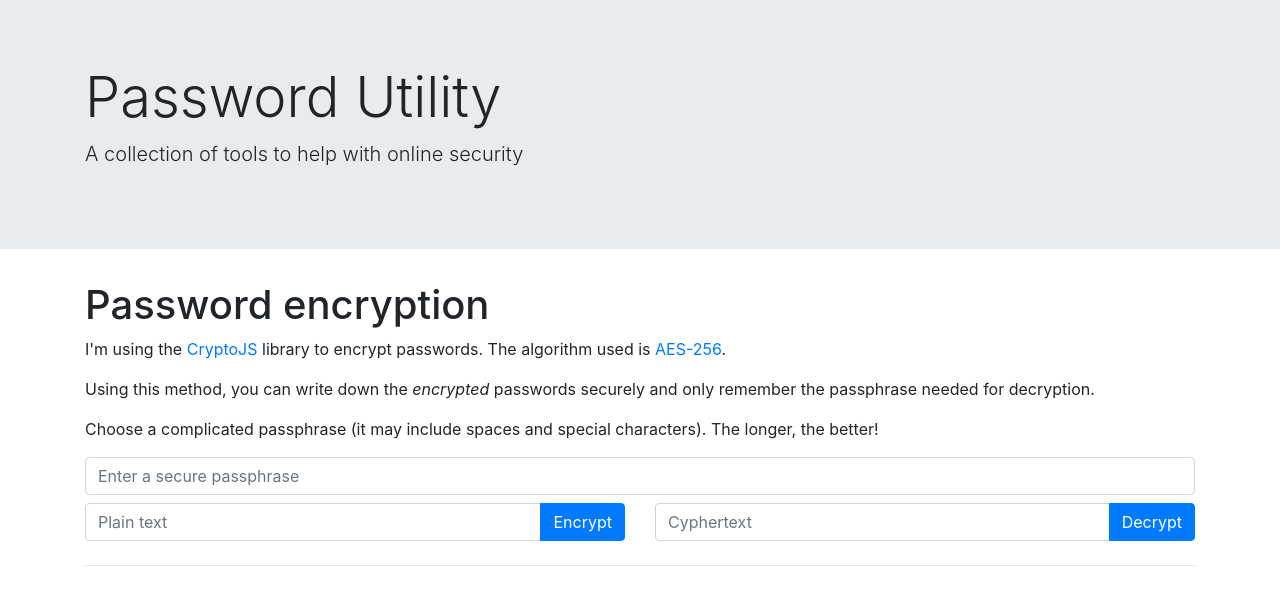
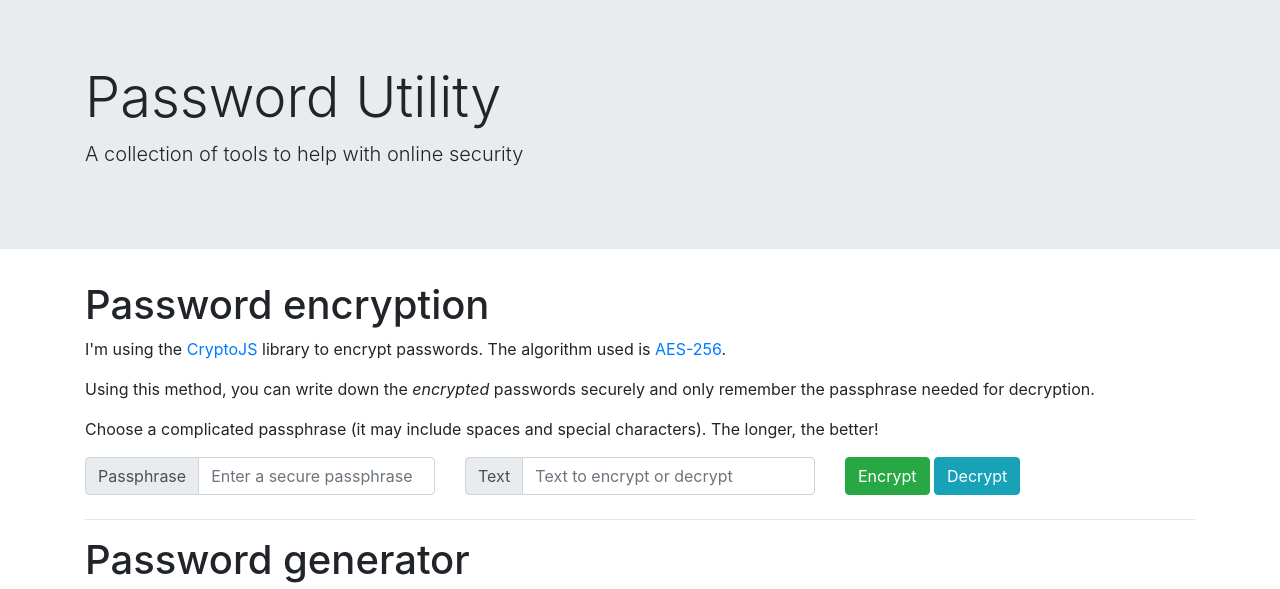
Before and after one commit to ninivert/PasswordUtility, a plain HTML site: page index.html in a window 1280 px wide. Shown: the top 589 px of the page. Drawn offline with nearby package versions, Linux system fonts and the light colour scheme.

Commit message:
made ui simpler

```diff
--- a/index.html
+++ b/index.html
@@ -40,28 +40,27 @@
 			<p>Choose a complicated passphrase (it may include spaces and special characters). The longer, the better!</p>
 
 			<div class="row">
-				<div class="col-sm-12">
+				<div class="col-lg-4">
 					<div class="input-group">
+						<div class="input-group-prepend">
+							<span class="input-group-text">Passphrase</span>
+						</div>
 						<input type="text" class="form-control" id="passphrase" placeholder="Enter a secure passphrase" required>
 					</div>
 				</div>
 
-				<div class="col-sm-6">
+				<div class="col-lg-4">
 					<div class="input-group">
-						<input type="text" class="form-control" id="plaintext" placeholder="Plain text">
-						<div class="input-group-append">
-							<button class="btn btn-primary" id="encrypt">Encrypt</button>
+						<div class="input-group-prepend">
+							<span class="input-group-text">Text</span>
 						</div>
+						<input type="text" class="form-control" id="text" placeholder="Text to encrypt or decrypt" required>
 					</div>
 				</div>
 
-				<div class="col-sm-6">
-					<div class="input-group">
-						<input type="text" class="form-control" id="cyphertext" placeholder="Cyphertext">
-						<div class="input-group-append">
-							<button class="btn btn-primary" id="decrypt">Decrypt</button>
-						</div>
-					</div>
+				<div class="col-lg-4">
+					<button class="btn btn-success" id="encrypt">Encrypt</button>
+					<button class="btn btn-info" id="decrypt">Decrypt</button>
 				</div>
 			</div>
 		</section>
@@ -99,7 +98,7 @@
 			}
 
 			// Get plain text
-			var plaintext = document.getElementById("plaintext").value;
+			var plaintext = document.getElementById("text").value;
 			if (plaintext === "") {
 				alert("Plain text may not be empty.");
 				return false;
@@ -107,10 +106,7 @@
 
 			// Encrypt
 			var encrypted = CryptoJS.AES.encrypt(plaintext, passphrase);
-			document.getElementById("cyphertext").value = encrypted.toString();
-
-			// Notify the user something has happenend
-			flash(document.getElementById("cyphertext"));
+			document.getElementById("text").value = encrypted.toString();
 		});
 
 		document.getElementById("decrypt").addEventListener("click", function() {
@@ -122,7 +118,7 @@
 			}
 
 			// Get cyphertext
-			var cyphertext = document.getElementById("cyphertext").value;
+			var cyphertext = document.getElementById("text").value;
 			if (cyphertext === "") {
 				alert("Cyphertext may not be empty.");
 				return false;
@@ -130,21 +126,10 @@
 
 			// Encrypt
 			var decrypted = CryptoJS.AES.decrypt(cyphertext, passphrase);
-			document.getElementById("plaintext").value = decrypted.toString(CryptoJS.enc.Utf8);
-
-			// Notify the user something has happenend
-			flash(document.getElementById("plaintext"));
+			document.getElementById("text").value = decrypted.toString(CryptoJS.enc.Utf8);
 		});
 
-		document.getElementById("plaintext").addEventListener("click", select);
-		document.getElementById("cyphertext").addEventListener("click", select);
-
-		function flash(element) {
-			element.classList.add("flash");
-			setTimeout((function(element) {
-				element.classList.remove("flash")
-			}).bind(this, element), 500);
-		}
+		document.getElementById("text").addEventListener("click", select);
 
 		function select() {
 			this.setSelectionRange(0, this.value.length);
```
